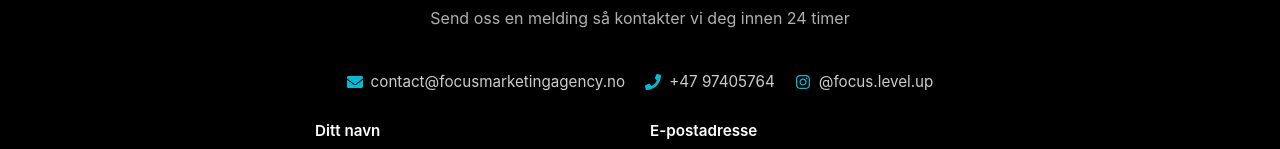
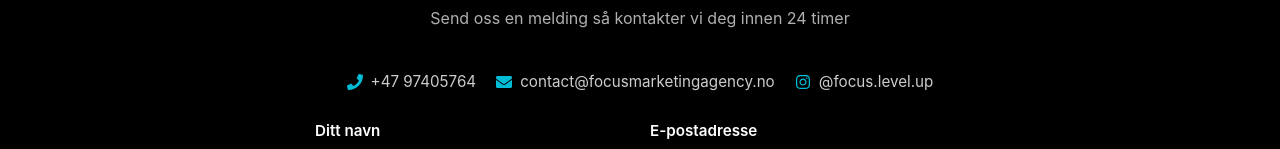
Before and after one commit to sigurdmaeland/focus-level-up, a React (Vite) app: page /contact in a window 1280 px wide. Shown: the part 291-440 px from the top of the page. Built offline with nearby package versions, Linux system fonts and the light colour scheme; no server answers.

Commit message:
Reorder contact information display

```diff
--- a/src/pages/Contact.jsx
+++ b/src/pages/Contact.jsx
@@ -158,8 +158,8 @@
             </div>
 
             <div className="contact-info-compact">
+              <span className="contact-item-compact"><FaPhone /> +47 97405764</span>
               <span className="contact-item-compact"><FaEnvelope /> contact@focusmarketingagency.no</span>
-              <span className="contact-item-compact"><FaPhone /> +47 97405764</span>
               <span className="contact-item-compact">
                 <FaInstagram />
                 <a
```
